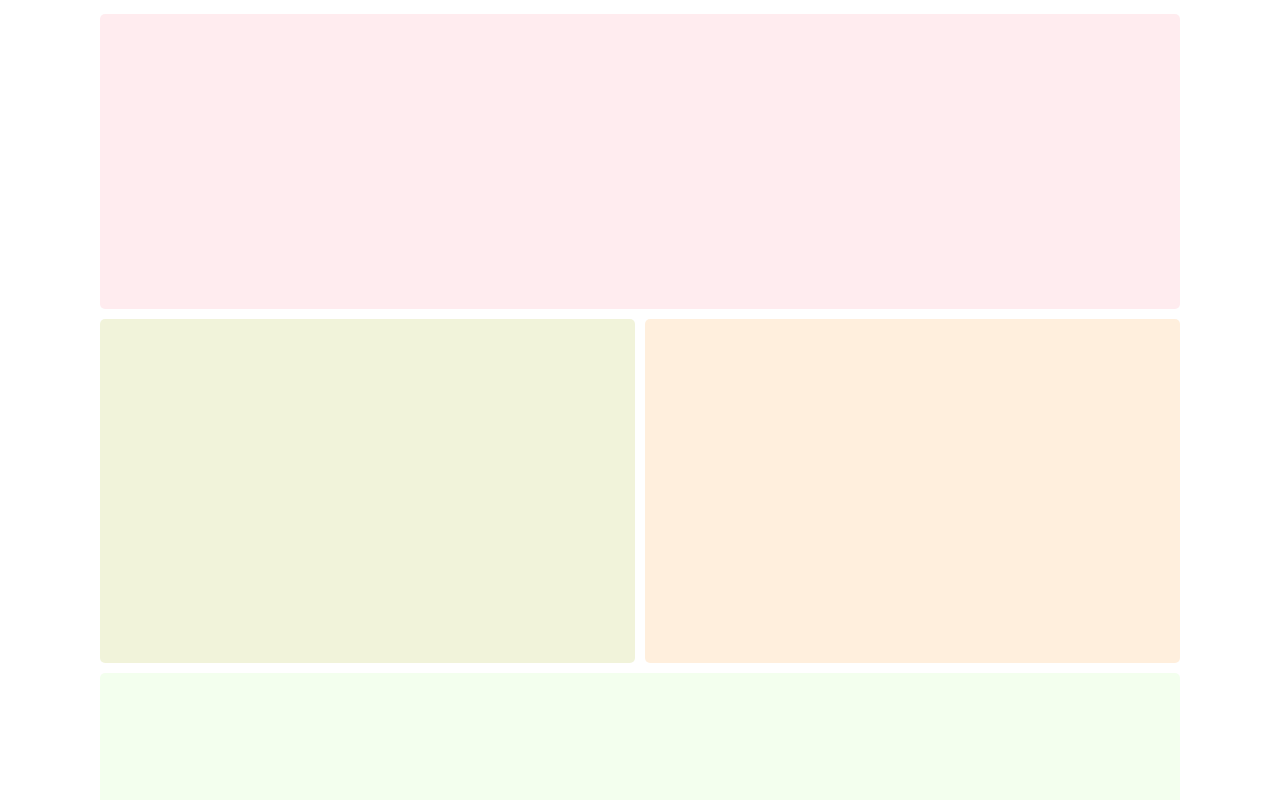
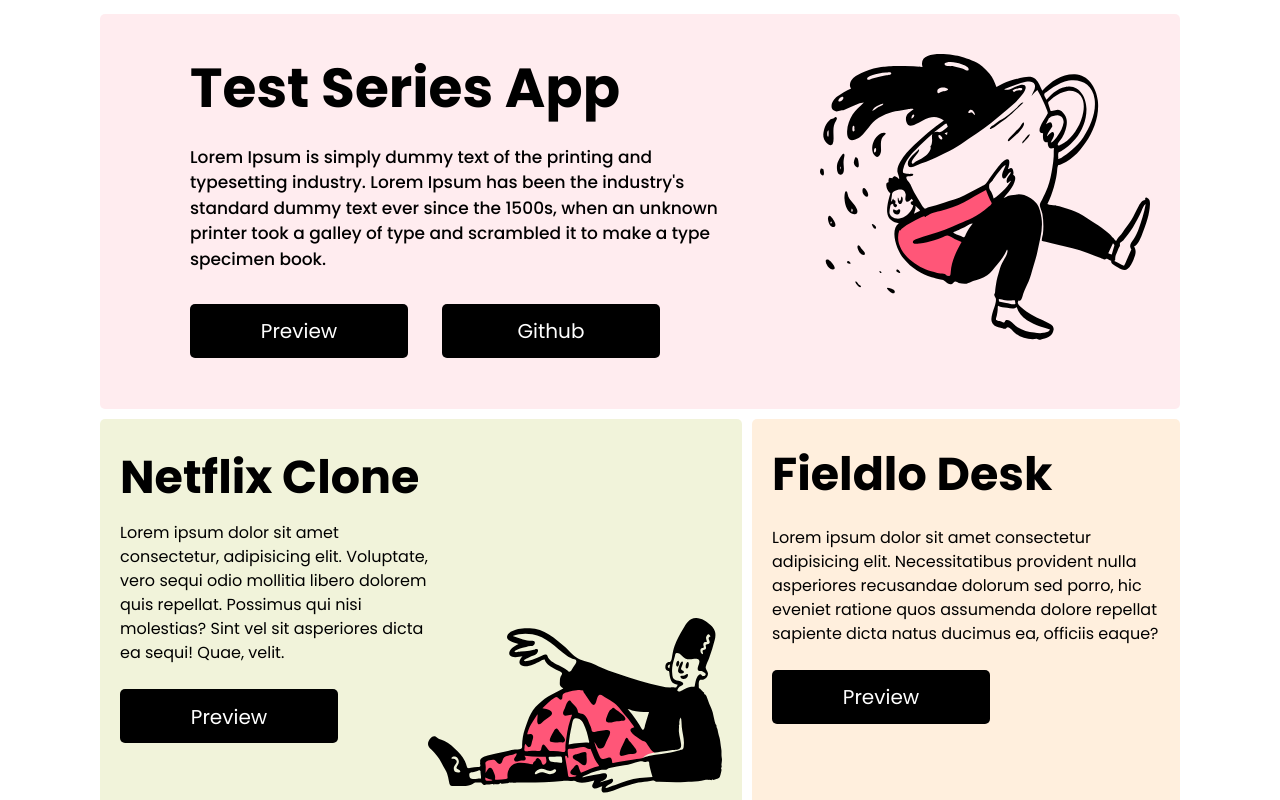
Before and after one commit to choudharysidharth082000/Portfolio, a React (Create React App) app: page / in a window 1280 px wide. Shown: the part 1460-2260 px from the top of the page. Built offline with nearby package versions, Linux system fonts and the light colour scheme.

Commit message:
added some projects

```diff
--- a/src/Projects/Project.js
+++ b/src/Projects/Project.js
@@ -5,11 +5,43 @@
         <div className="containorProjects mt-3">
             <div className="mainContentContainor">
                 <div className="testSeries">
+                    <div className="descriptiontest">
+                        <h1>Test Series App</h1>
+                        <p className='pt-3 pb-3'>Lorem Ipsum is simply dummy text of the printing and typesetting industry. Lorem Ipsum has been the industry's standard dummy text ever since the 1500s, when an unknown printer took a galley of type and scrambled it to make a type specimen book.</p>
+                        <div className="buttons">
+                        <button className='button1 btn btn-primary'>Preview</button>
+                        <button className='button1 btn btn-primary'>Github</button>
+                        </div>
+
+                    </div>
+                    <div className="imagetest">
+                        <img className='img-fluid' src="/svg images/Testseriesapp.svg" alt="" />
+                    </div>
+
 
                 </div>
                 <div className="netflix">
+                    <div className="descriptionNetflix">
+                        <h1 className='pt-2 pb-2'>Netflix Clone</h1>
+                        <p className='pb-2'>Lorem ipsum dolor sit amet consectetur, adipisicing elit. Voluptate, vero sequi odio mollitia libero dolorem quis repellat. Possimus qui nisi molestias? Sint vel sit asperiores dicta ea sequi! Quae, velit.</p>
+                        <div className="buttons">
+                            <button className='pt-2 button1 btn btn-primary'>Preview</button>
+                        </div>
+
+                    </div>
+                    <div className="imageNetflix">
+
+                        <img className='img-fluid' src="/svg images/Netflix.svg" alt="" />
+                    </div>
                 </div>
                 <div className="fieldo">
+                    <div className="descriptionFieldo">
+                        <h1 className='pt-2 pb-2'>Fieldlo Desk</h1>
+                        <p className='pt-2 pb-2'>Lorem ipsum dolor sit amet consectetur adipisicing elit. Necessitatibus provident nulla asperiores recusandae dolorum sed porro, hic eveniet ratione quos assumenda dolore repellat sapiente dicta natus ducimus ea, officiis eaque?</p>
+                        <div className="buttons">
+                            <button className='btn btn-primary button1'>Preview</button>
+                        </div>
+                    </div>
                 </div>
                 <div className="portfolio">
                 </div>
--- a/src/Projects/ProjectStyle.css
+++ b/src/Projects/ProjectStyle.css
@@ -28,8 +28,8 @@
     height: 100%;
 
     display: grid;
-    grid-template-columns: repeat(2, 1fr);
-    grid-template-rows: repeat(2, 1fr);
+    grid-template-columns: 1.5fr 1fr;
+    grid-template-rows: 1.5fr 1fr;
     column-gap: 10px;
     row-gap: 10px;
 
@@ -40,18 +40,21 @@
     grid-column-start: 1;
     grid-column-end: 3;
     background-color: rgba(255, 235, 239, 0.95);
-    height: 295px;
+    height: 395px;
     border-radius: 5px;
+    display: grid;
+    grid-template-columns: 2fr 1fr;
+
 }
 .netflix
 {
-    height: 344px;
+    height: 394px;
     background-color: rgba(241, 243, 217, 0.95);
     border-radius: 5px;
 }
 .fieldo
 {
-    height: 344px;
+    height: 394px;
     background-color: rgba(255, 239, 220, 0.95);
     border-radius: 5px;
 }
@@ -64,3 +67,91 @@
     border-radius: 5px;
 
 }
+
+.descriptiontest
+{
+    padding: 30px 70px 30px 90px;
+    display: grid;
+    place-content: center;
+
+}
+.descriptiontest p{
+    color: black;
+    text-align: left;
+    font-weight: 500;
+    font-size: 17px;
+}
+.descriptiontest h1
+{
+    color: #000000;
+    font-weight: 700;
+    text-align: left;
+    font-size: 55px;
+}
+.imagetest
+{
+
+    padding: 40px 30px 10px 0px;
+    width: 100%;
+    height: 100%;
+}
+
+.buttons
+{
+    display: flex;
+    align-items: center;
+    width: 100%;
+    padding: 0px 90px 10px 0px;
+
+    justify-content: space-between;
+
+
+}
+.netflix
+{
+    padding: 20px;
+    display: grid;
+    grid-template-columns: 2fr 2fr;
+
+}
+
+.imageNetflix
+{
+    padding: 0;
+
+    width: 100%;
+    height: 100%;
+    display: flex;
+    flex-direction: column;
+    justify-content: end;
+}
+.descriptionNetflix
+{
+    padding: 3px 0px 10px 0px;
+}
+.descriptionNetflix h1
+{
+    font-weight: 700;
+    font-size: 46px;
+}
+.descriptionFieldo h1
+{
+    font-weight: 700;
+    font-size: 46px;
+}
+.descriptionNetflix h1, p
+{
+    text-align: left;
+    color: #000000;
+}
+.descriptionFieldo h1, p
+{
+    text-align: left;
+    color: #000000;
+
+}
+
+.descriptionFieldo
+{
+    padding: 20px;
+}
```
